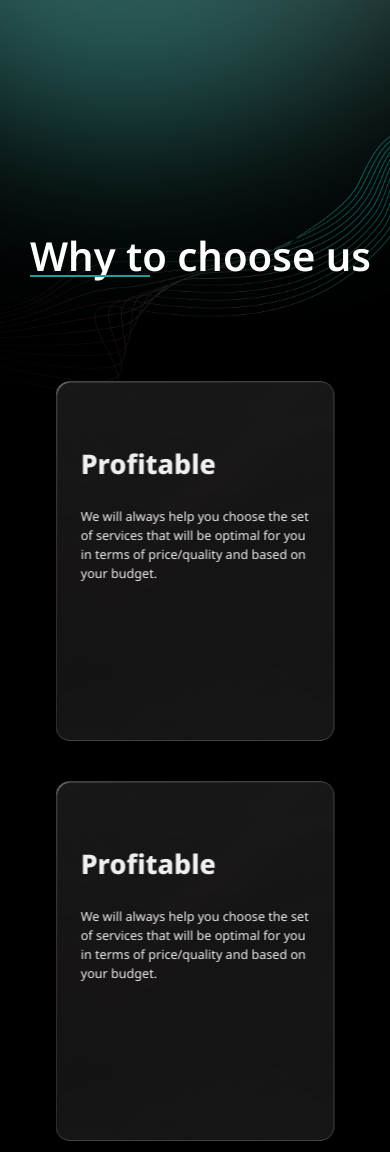
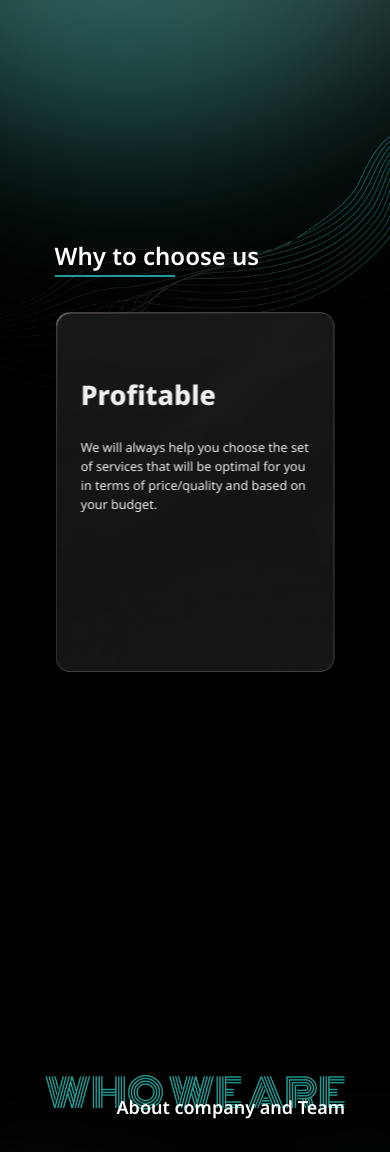
Before and after one commit to dakerdenis/daker_corporate, a PHP site: page / in a window 390 px wide. Shown: the part 5348-6500 px from the top of the page. Run offline with PHP 8.4, Linux system fonts and the light colour scheme.

Commit message:
added slider

```diff
--- a/index.html
+++ b/index.html
@@ -25,7 +25,8 @@
     <meta http-equiv="content-security-policy" content="your-content-security-policy">
     <meta http-equiv="content-type" content="text/html; charset=utf-8">
 
-
+    <!-- Link Swiper's CSS -->
+    <link rel="stylesheet" href="https://cdn.jsdelivr.net/npm/swiper@11/swiper-bundle.min.css" />
     <link rel="stylesheet" href="./style/style.css">
 </head>
 
@@ -639,9 +640,9 @@
                                 Pizda 3
                             </div>
                         </div>
-                            <a href="#" class="__portfolio__link__mobile">
-                                <p>View All Projects</p>
-                            </a>
+                        <a href="#" class="__portfolio__link__mobile">
+                            <p>View All Projects</p>
+                        </a>
 
                     </div>
                 </div>
@@ -755,7 +756,7 @@
                         <div class="__whyWe__name_line"></div>
                     </div>
 
-                    <div class="__whyWe__container">
+                    <div class="__whyWe__container __whyWe__container__pc">
 
                         <div class="__whyWe__element">
                             <div class="__whyWe__element__placeholder">
@@ -827,6 +828,87 @@
 
 
 
+                    </div>
+
+
+                    <div class="__whyWe__container__mobile">
+                        <div class="swiper mySwiper">
+                            <div class="swiper-wrapper">
+                                <div class="swiper-slide">
+                                    <div class="__whyWe__element">
+                                        <div class="__whyWe__element__placeholder">
+
+                                        </div>
+                                        <div class="__whyWe__element__wrapper">
+                                            <div class="__whyWe__element__name">
+                                                Profitable
+                                            </div>
+                                            <div class="__whyWe__element__desc">
+                                                <p>We will always help you choose the set of services that will be
+                                                    optimal for you
+                                                    in
+                                                    terms of price/quality and based on your budget.</p>
+                                            </div>
+                                        </div>
+                                    </div>
+                                </div>
+                                <div class="swiper-slide">
+                                    <div class="__whyWe__element">
+                                        <div class="__whyWe__element__placeholder">
+
+                                        </div>
+                                        <div class="__whyWe__element__wrapper">
+                                            <div class="__whyWe__element__name">
+                                                Profitable
+                                            </div>
+                                            <div class="__whyWe__element__desc">
+                                                <p>We will always help you choose the set of services that will be
+                                                    optimal for you
+                                                    in
+                                                    terms of price/quality and based on your budget.</p>
+                                            </div>
+                                        </div>
+                                    </div>
+                                </div>
+                                <div class="swiper-slide">
+                                    <div class="__whyWe__element">
+                                        <div class="__whyWe__element__placeholder">
+
+                                        </div>
+                                        <div class="__whyWe__element__wrapper">
+                                            <div class="__whyWe__element__name">
+                                                Profitable
+                                            </div>
+                                            <div class="__whyWe__element__desc">
+                                                <p>We will always help you choose the set of services that will be
+                                                    optimal for you
+                                                    in
+                                                    terms of price/quality and based on your budget.</p>
+                                            </div>
+                                        </div>
+                                    </div>
+                                </div>
+                                <div class="swiper-slide">
+                                    <div class="__whyWe__element">
+                                        <div class="__whyWe__element__placeholder">
+
+                                        </div>
+                                        <div class="__whyWe__element__wrapper">
+                                            <div class="__whyWe__element__name">
+                                                Profitable
+                                            </div>
+                                            <div class="__whyWe__element__desc">
+                                                <p>We will always help you choose the set of services that will be
+                                                    optimal for you
+                                                    in
+                                                    terms of price/quality and based on your budget.</p>
+                                            </div>
+                                        </div>
+                                    </div>
+                                </div>
+
+                            </div>
+                        </div>
                     </div>
                 </div>
             </div>
@@ -1316,7 +1398,17 @@
         </div>
 
     </div>
+    <!-- Swiper JS -->
+    <script src="https://cdn.jsdelivr.net/npm/swiper@11/swiper-bundle.min.js"></script>
 
+    <!-- Initialize Swiper -->
+    <script>
+        var swiper = new Swiper(".mySwiper", {
+            slidesPerView: 1,
+            spaceBetween: 30,
+            freeMode: true,
+        });
+    </script>
 
     <script src="./js/app.js"></script>
 </body>
--- a/style/style.css
+++ b/style/style.css
@@ -1975,7 +1975,10 @@
 
 
 
-
+.__whyWe__container__mobile{
+  display: none;
+  visibility: hidden;
+}
 
 
 .content__footer {
@@ -2275,6 +2278,21 @@
 }
 
 @media only screen and (max-width: 1050px) {
+
+  .__whyWe__container__pc{
+    display: none;
+    visibility: hidden;
+  }
+
+  .__whyWe__container__mobile{
+    display: block;
+    visibility: visible;
+    height: 420px;
+  }
+
+
+
+
   .__main__block__text{
     width: 320px;
     margin: 0 auto;
@@ -2527,7 +2545,7 @@
   top: -100px;
 }
 .content__whyWe__wrapper {
-  width: 330px;
+  width: 100%;
 }
 .__whyWe__container{
   flex-direction: column;
@@ -2736,4 +2754,48 @@
   height: 80px;
 
 }
-}
+
+
+
+
+
+
+
+
+
+
+
+
+
+
+
+
+
+
+
+
+
+
+
+.swiper {
+  width: 100%;
+  height: 100%;
+}
+
+.swiper-slide {
+
+
+  display: flex;
+  justify-content: center;
+  align-items: center;
+
+}
+.__whyWe__name{
+  width: 330px;
+  margin-left: calc(30vw - 16%);
+  font-size: 24px;
+}
+.__whyWe__name_text {
+  font-size: 24px;
+}
+}
```
